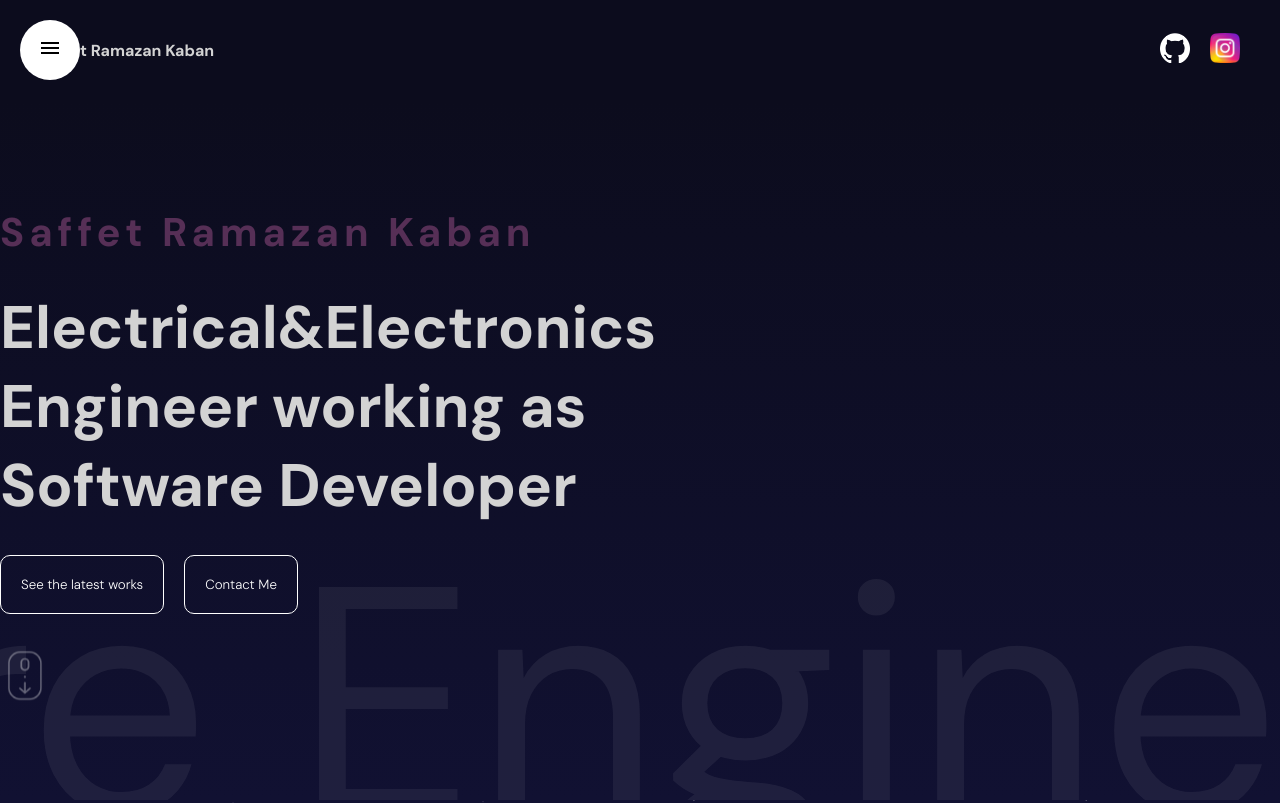
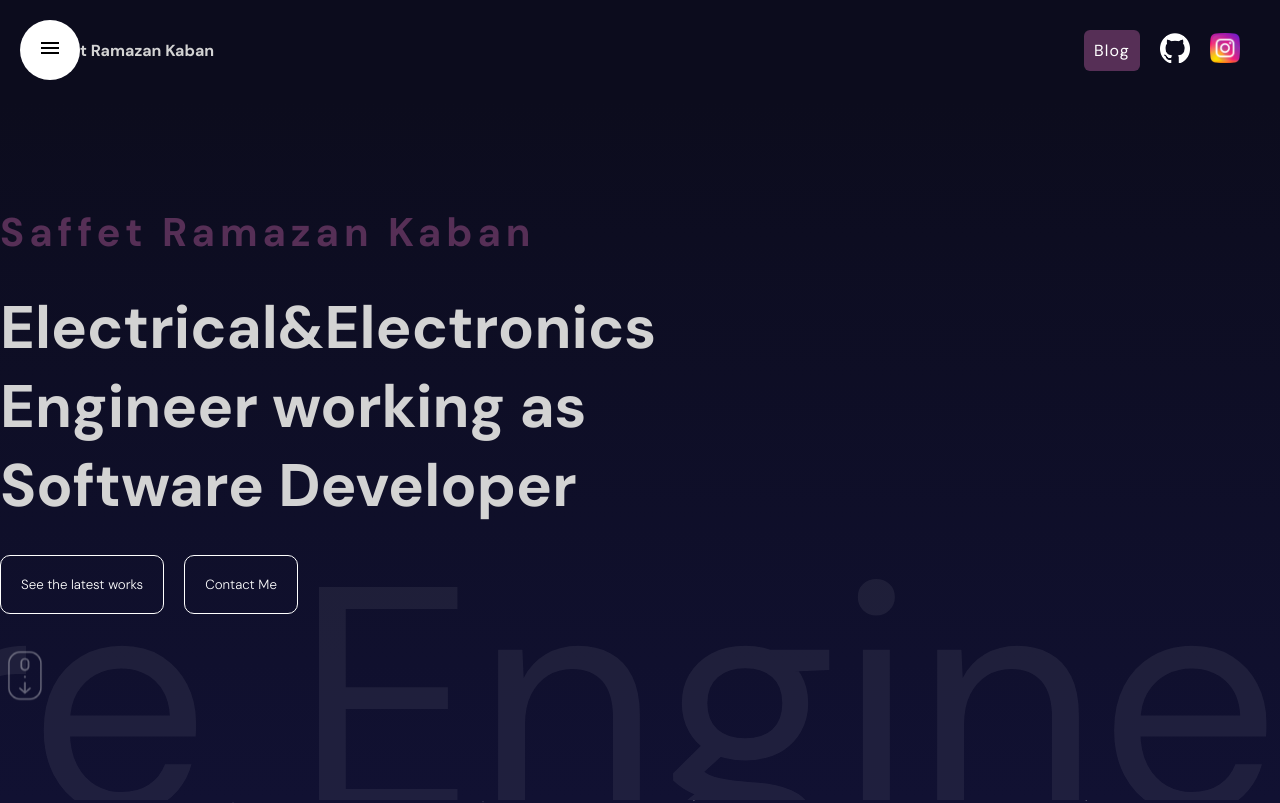
Before and after one commit to annasvst/Portfolio-Website, a React (Vite) app: page / in a window 1280 px wide. Shown: the top 803 px of the page. Built offline with nearby package versions, Linux system fonts and the light colour scheme.

Commit message:
blog button added

```diff
--- a/src/components/navbar/Navbar.jsx
+++ b/src/components/navbar/Navbar.jsx
@@ -21,6 +21,7 @@ const Navbar = () => {
           transition={{ duration: 0.4 }}
           className="social"
         >
+          <a className="blogButton" href="">Blog</a>
           <a href="https://github.com/Saffet01" target="_blank">
             <img src="/github.png" alt="Github Profile Link" />
           </a>
--- a/src/components/navbar/Navbar.scss
+++ b/src/components/navbar/Navbar.scss
@@ -26,7 +26,21 @@
 
         .social{
             display: flex;
+            align-items: center;
             gap: 20px;
+
+            .blogButton{
+                font-size: 16px;
+                letter-spacing: 1.2px;
+                color: white;
+                background-color: rgb(86, 47, 86);;
+                padding: 10px;
+                border-radius: 6px;
+            }
+
+            .blogButton:hover{
+                scale: 1.1;
+            }
 
             img{
                 width: 30px;
```
